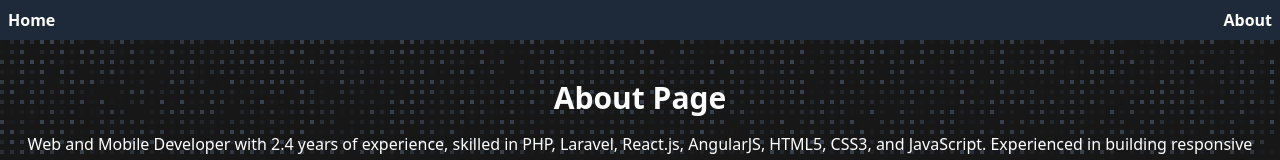
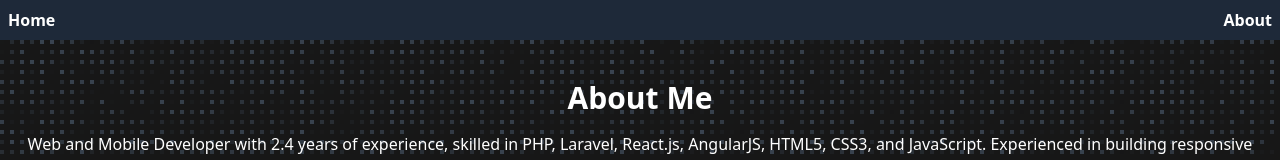
Before and after one commit to nahidkhan9144/portfolio_nahidkhan, a Next.js app: page /about in a window 1280 px wide. Shown: the top 160 px of the page. Built offline with nearby package versions, Linux system fonts and the light colour scheme.

Commit message:
about me

```diff
--- a/src/app/about/page.tsx
+++ b/src/app/about/page.tsx
@@ -4,7 +4,7 @@ function page() {
   return (
     <>
       <div className='items-center justify-center mt-20'>
-        <h2 className='text-center text-3xl font-bold'>About Page</h2>
+        <h2 className='text-center text-3xl font-bold'>About Me</h2>
         <div className='text-center mt-2'>
           <p className='p-2'>Web and Mobile Developer with 2.4 years of experience, skilled in PHP, Laravel, React.js, AngularJS, HTML5, CSS3, and JavaScript. Experienced in building responsive applications, integrating RESTful APIs, and delivering clean, maintainable code. Adaptable, proactive, and committed to creating scalable and user-focused solutions</p>
         </div>
```
